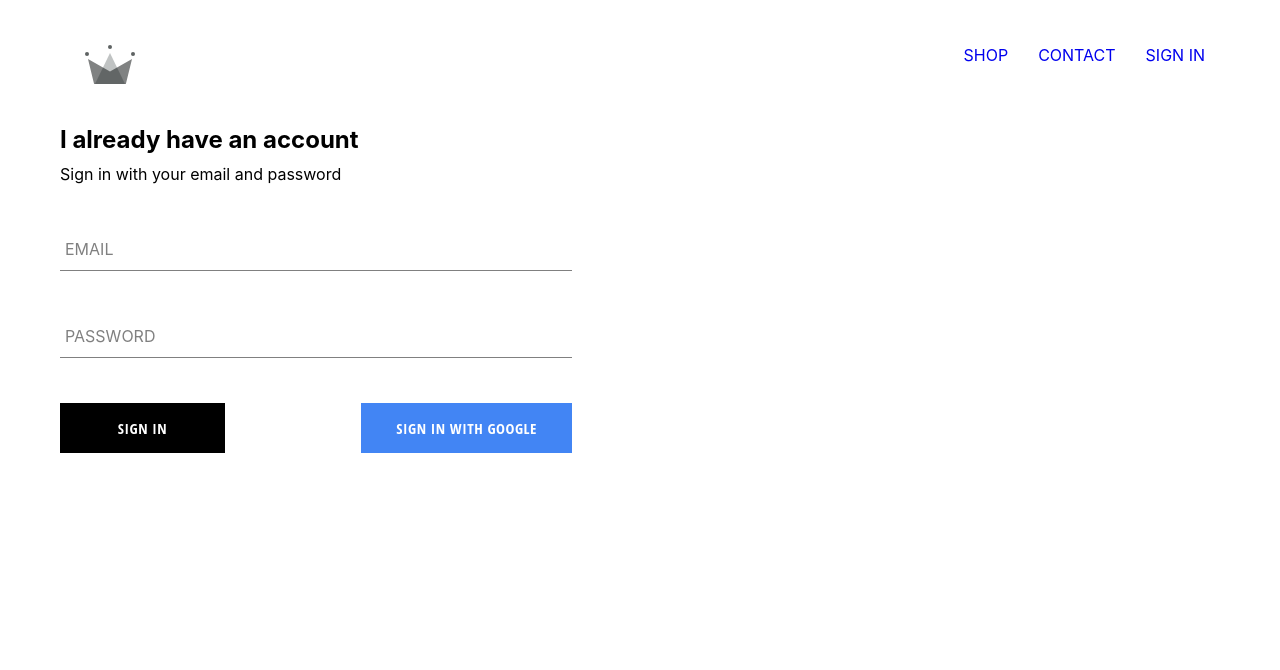
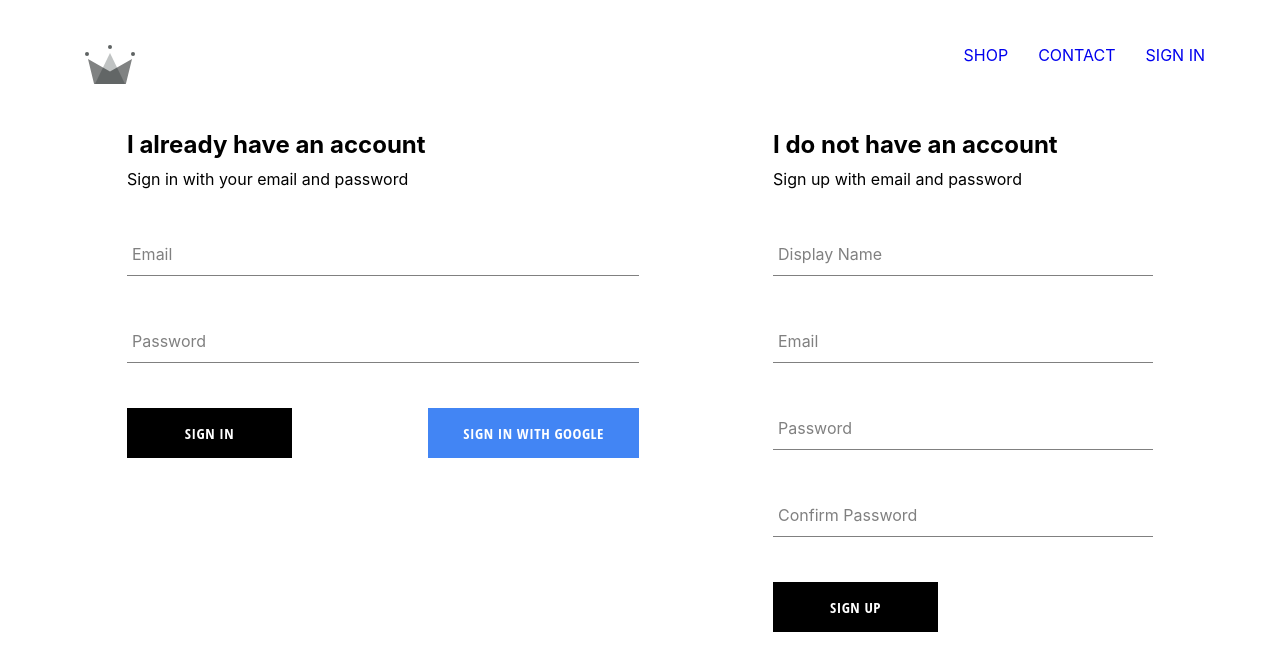
Before and after one commit to abhish002/shop-by-choice, a React (Create React App) app: page /signin in a window 1280 px wide. Shown: the top 670 px of the page. Built offline with nearby package versions, Linux system fonts and the light colour scheme; no server answers.

Commit message:
Added added function to create user document in firestore, added email and password sign up and authentication.

```diff
--- a/src/App.js
+++ b/src/App.js
@@ -7,7 +7,7 @@ import SigninAndSignUpPage from './pages/sign-in-and-sign-up/sign-in-and-sign-up
 
 import { Route, Switch } from 'react-router-dom';
 
-import { auth } from './firebase/firebase.utils'
+import { auth, createUserProfileDocument } from './firebase/firebase.utils'
 
 
 
@@ -22,8 +22,22 @@ export default class App extends Component {
   unSubscribeFromAuth = null;
 
   componentDidMount() {
-    this.unSubscribeFromAuth = auth.onAuthStateChanged(user => {
-      this.setState({ currentUser: user });
+    this.unSubscribeFromAuth = auth.onAuthStateChanged(async userAuth => {
+      if (userAuth) {
+        const userRef = await createUserProfileDocument(userAuth);
+
+        userRef.onSnapshot(snapshot => {
+          console.log(snapshot)
+          this.setState({
+            currentUser: {
+              id: snapshot.id,
+              ...snapshot.data(),
+            }
+          }, () => console.log(this.state));
+        });
+      }
+
+      this.setState({ currentUser: null });
     });
   }
 
--- a/src/components/form-input/form-input.styles.scss
+++ b/src/components/form-input/form-input.styles.scss
@@ -46,6 +46,7 @@ $main-color: black;
     left: 5px;
     top: 10px;
     transition: 300ms ease all;
+    text-transform: capitalize;
 
     & .shrink {
       @include shrinkLabel();
--- a/src/components/header/header.component.jsx
+++ b/src/components/header/header.component.jsx
@@ -6,6 +6,7 @@ import { ReactComponent as Logo } from '../../assets/crown.svg';
 import { auth } from '../../firebase/firebase.utils'
 
 export default function Header({ currentUser }) {
+  console.log(currentUser);
   const signinSignoutLink = currentUser ?
     <div className='header__options__option' onClick={() => auth.signOut()}>SIGN OUT</div> :
     <Link className='header__options__option' to='/signin'>SIGN IN</Link>
--- a/src/components/sign-in/sign-in.component.jsx
+++ b/src/components/sign-in/sign-in.component.jsx
@@ -39,13 +39,14 @@ export default class SignIn extends Component {
         <h2 className='sign-in__title'>I already have an account</h2>
         <span>Sign in with your email and password</span>
         <form onSubmit={this.handleSubmit}>
-          <FormInput name='email' label='EMAIL' handleChange={this.handleChange} value={this.state.email} type='email' required />
-          <FormInput name='password' label='PASSWORD' value={this.state.password} handleChange={this.handleChange} type='password' required />
+          <FormInput name='email' label='email' handleChange={this.handleChange} value={this.state.email} type='email' required />
+          <FormInput name='password' label='password' value={this.state.password} handleChange={this.handleChange} type='password' required />
           <div className='buttons-container'>
             <CutomButton type='submit'>SIGN IN</CutomButton>
             <CutomButton onClick={signInWithGoogle} isGoogleSignIn>SIGN IN WITH GOOGLE</CutomButton>
           </div>
         </form>
+
       </div>
     )
   }
--- /dev/null
+++ b/src/components/sign-up/sign-up.component.jsx
@@ -0,0 +1,74 @@
+import React, { Component } from 'react';
+import './sign-up.styles.scss';
+
+import FormInput from '../form-input/form-input.component';
+import CustomButton from '../custom-button/custom-button.component';
+
+import { auth, createUserProfileDocument } from '../../firebase/firebase.utils';
+
+export default class SignUp extends Component {
+  constructor(props) {
+    super(props);
+
+    this.state = {
+      displayName: '',
+      email: '',
+      password: '',
+      confirmPassword: '',
+      error: ''
+    };
+  }
+
+  handleSubmit = async (e) => {
+    e.preventDefault();
+    const { displayName, email, password, confirmPassword } = this.state;
+    if (password !== confirmPassword) {
+      alert(`Passwords don't match!`);
+      return;
+    }
+
+    try {
+      const { user } = await auth.createUserWithEmailAndPassword(email, password);
+
+      await createUserProfileDocument(user, { displayName });
+      alert('Account created. You are now logged in!');
+      this.setState({
+        displayName: '',
+        email: '',
+        password: '',
+        confirmPassword: '',
+        error: ''
+      });
+    } catch (e) {
+      this.setState({
+        error: e.message
+      });
+    }
+  }
+
+  handleChange = (e) => {
+    const { name, value } = e.target;
+
+    this.setState({
+      [name]: value,
+    });
+  }
+
+  render() {
+    const { displayName, email, password, confirmPassword, error } = this.state;
+    return (
+      <div className='sign-up'>
+        <h2 className='title'>I do not have an account</h2>
+        <span>Sign up with email and password</span>
+        <form className='sign-up-form' onSubmit={this.handleSubmit}>
+          <FormInput name='displayName' value={displayName} handleChange={this.handleChange} label='display name' type='text' />
+          <FormInput name='email' value={email} handleChange={this.handleChange} label='email' type='email' />
+          <FormInput name='password' value={password} handleChange={this.handleChange} label='password' type='password' />
+          <FormInput name='confirmPassword' value={confirmPassword} handleChange={this.handleChange} label='confirm password' type='password' />
+          <CustomButton type='submit'>sign up</CustomButton>
+        </form>
+        {error ? (<span className='error'>{error}</span>) : ''}
+      </div>
+    )
+  }
+}
--- /dev/null
+++ b/src/components/sign-up/sign-up.styles.scss
@@ -0,0 +1,22 @@
+.sign-up {
+    display: flex;
+    flex-direction: column;
+    width: 380px;
+
+    .title {
+        margin: 10px 0;
+    }
+
+    .error {
+        opacity: 0.5;
+        color: red;
+        font-weight: bold;
+        border: 1px solid red;
+        margin: 20px 0;
+        align-items: center;
+        vertical-align: middle;
+        display: flex;
+        justify-content: center;
+        padding: 20px 10px;
+    }
+}
--- a/src/firebase/firebase.utils.js
+++ b/src/firebase/firebase.utils.js
@@ -17,11 +17,60 @@ const config = {
 // Initialize Firebase
 firebase.initializeApp(config);
 
+// export const createUserProfileDocument = async (userAuth, additionalData) => {
+//     if (!userAuth) return;
+
+//     const ref = firestore.doc(`user/${userAuth.uid}`);
+
+//     const snapShot = await ref.get();
+//     const { displayName, email } = userAuth;
+//     if (!snapShot) {
+//         await ref.set({
+//             createdAt: new Date(),
+//             displayName,
+//             email,
+//             ...additionalData,
+//         });
+//     }
+
+//     console.log(ref);
+
+//     return ref;
+// }
+
+export const createUserProfileDocument = async (userAuth, additionalData) => {
+    if (!userAuth) return;
+
+    const userRef = firestore.doc(`users/${userAuth.uid}`);
+
+    const snapShot = await userRef.get();
+
+    if (!snapShot.exists) {
+        const { displayName, email } = userAuth;
+        const createdAt = new Date();
+        try {
+            await userRef.set({
+                displayName,
+                email,
+                createdAt,
+                ...additionalData
+            });
+
+        } catch (error) {
+            console.log('error creating user', error.message);
+        }
+    }
+    console.log(userRef)
+    return userRef;
+};
+
 export const auth = firebase.auth();
 export const firestore = firebase.firestore();
 
 const googleProvider = new firebase.auth.GoogleAuthProvider();
-  googleProvider.setCustomParameters({prompt: 'select_account'});
+googleProvider.setCustomParameters({ prompt: 'select_account' });
 export const signInWithGoogle = () => auth.signInWithPopup(googleProvider);
 
+
+
 export default firebase;
--- a/src/pages/sign-in-and-sign-up/sign-in-and-sign-up.component.jsx
+++ b/src/pages/sign-in-and-sign-up/sign-in-and-sign-up.component.jsx
@@ -1,12 +1,14 @@
 import React from 'react'
 import './sign-in-and-sign-up.styles.scss'
 import SignInPage from '../../components/sign-in/sign-in.component';
+import SignUp from '../../components/sign-up/sign-up.component';
 
 export default function SignInAndSignUpPage() {
   return (
     <div>
-      <div>
+      <div className='sign-in-and-sign-up'>
         <SignInPage />
+        <SignUp />
       </div>
     </div>
   )
--- a/src/pages/sign-in-and-sign-up/sign-in-and-sign-up.styles.scss
+++ b/src/pages/sign-in-and-sign-up/sign-in-and-sign-up.styles.scss
@@ -0,0 +1,12 @@
+.sign-in-and-sign-up {
+    width: 100%;
+    display: flex;
+    justify-content: space-between;
+    margin: 30px auto;
+    flex-wrap: wrap;
+    flex-direction: row;
+
+    @media(min-width: 768px) {
+        justify-content: space-around;
+    }
+}
```
Lines whose indentation alone changed are shown as unchanged.
